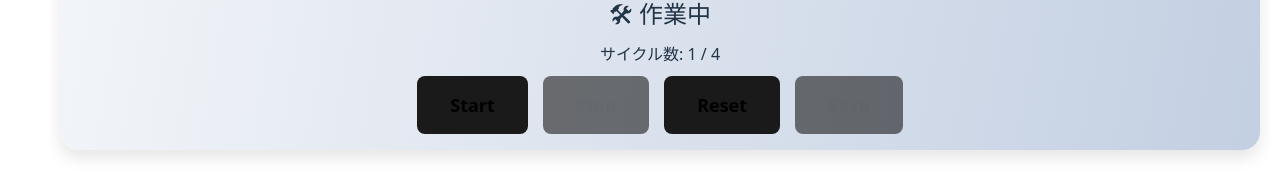
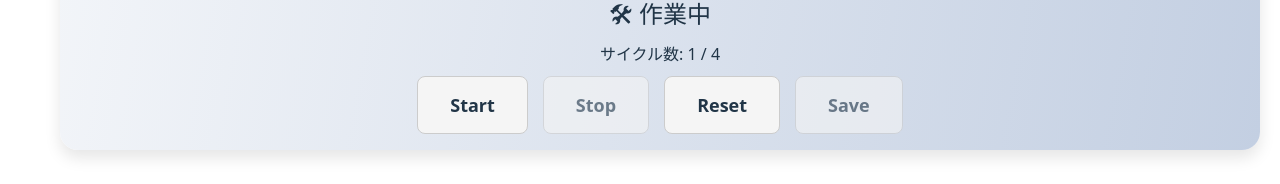
Before and after one commit to munakata255/pomo_front, a React (Vite) app: page / in a window 1280 px wide. Shown: the part 712-896 px from the top of the page. Built offline with nearby package versions, Linux system fonts and the light colour scheme; no server answers.

Commit message:
button style

```diff
--- a/src/index.css
+++ b/src/index.css
@@ -35,21 +35,23 @@ h1 {
 
 button {
   border-radius: 8px;
-  border: 1px solid transparent;
+  border: 1px solid #ccc;
   padding: 0.6em 1.2em;
   font-size: 1em;
   font-weight: 500;
   font-family: inherit;
-  background-color: #1a1a1a;
+  background-color: #f5f5f5;
+  color: #213547;
   cursor: pointer;
-  transition: border-color 0.25s;
+  transition: background-color 0.2s, border-color 0.2s, color 0.2s;
 }
 button:hover {
-  border-color: #646cff;
+  border-color: #999;
+  background-color: #e9e9e9;
 }
 button:focus,
 button:focus-visible {
-  outline: 4px auto -webkit-focus-ring-color;
+  outline: 2px solid #646cff;
 }
 
 /* Force light theme for predictable layouts */
```
